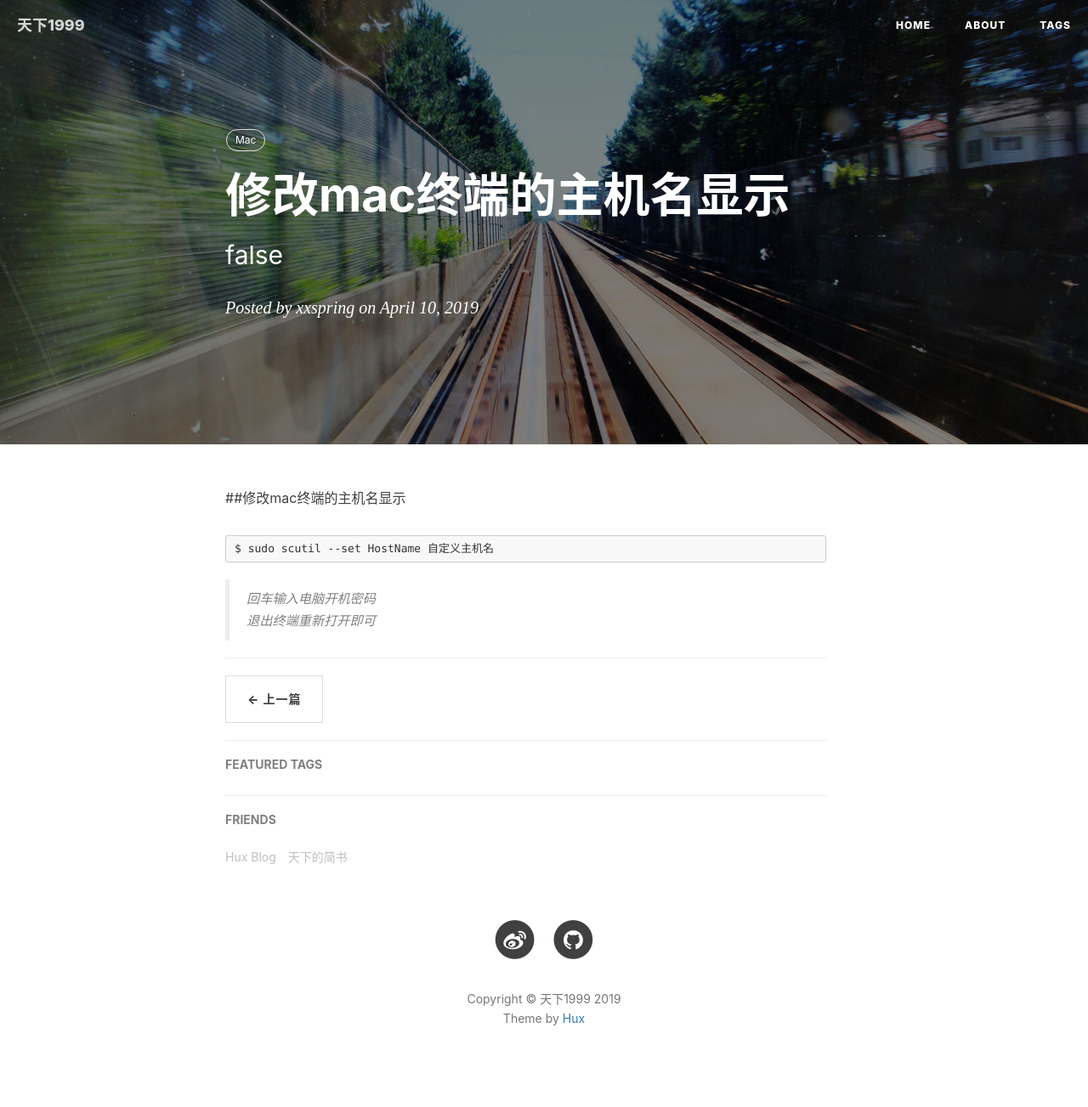
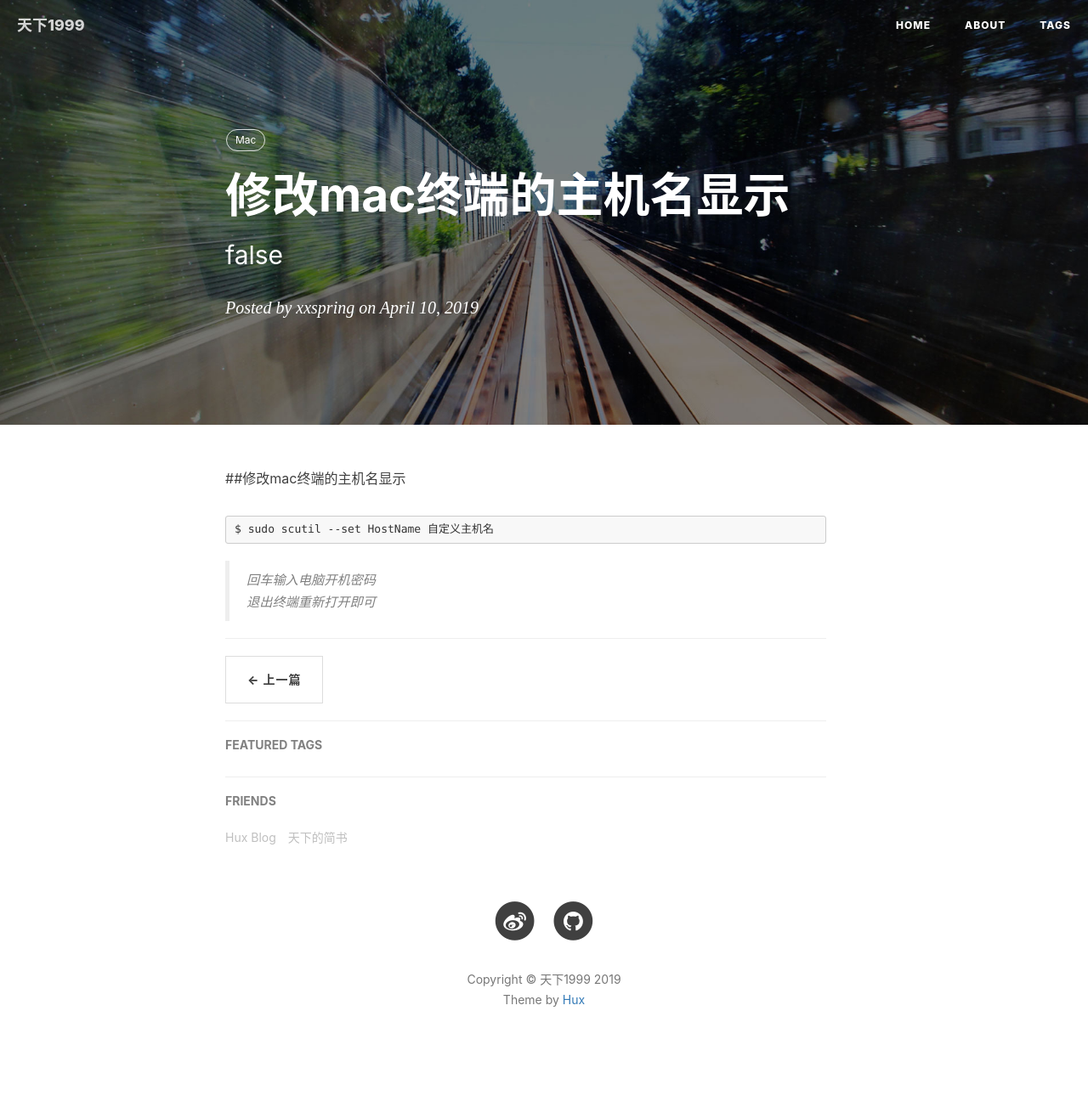
Before and after one commit to xxspring/xxspring.github.io, a Jekyll site: the page built from _posts/2019-04-11-changeHostName.markdown, in a window 1280 px wide. Shown: the whole page at 85% size. Built offline with Jekyll 4.4.1, drawn with Linux system fonts in a browser that asks for light colours; nearby versions of some CDN libraries; comment, search, counter and statistics services are not loaded; after the commit the page ends 1281 px from its top, so only the background shows below that.

Commit message:
change css
<style type="text/css">
    header.intro-header{
        height:500px;
        overflow: hidden;
</style>

```diff
--- a/_layouts/page.html
+++ b/_layouts/page.html
@@ -2,6 +2,12 @@
 layout: default
 ---
 
+<style type="text/css">
+    header.intro-header{
+        height:500px;
+        overflow: hidden;
+    }
+</style>
 <!-- Page Header -->
 <header class="intro-header" style="height:50%;background-image: url('{{ site.baseurl }}/{% if page.header-img %}{{ page.header-img }}{% else %}{{ site.header-img }}{% endif %}')">
     <div class="container">
--- a/_layouts/post.html
+++ b/_layouts/post.html
@@ -9,6 +9,8 @@ layout: default
 <!-- Post Header -->
 <style type="text/css">
     header.intro-header{
+        height:500px;
+        overflow: hidden;
         background-image: url('{{ site.baseurl }}/{% if page.header-img %}{{ page.header-img }}{% else %}{{ site.header-img }}{% endif %}')
     }
 </style>
```
